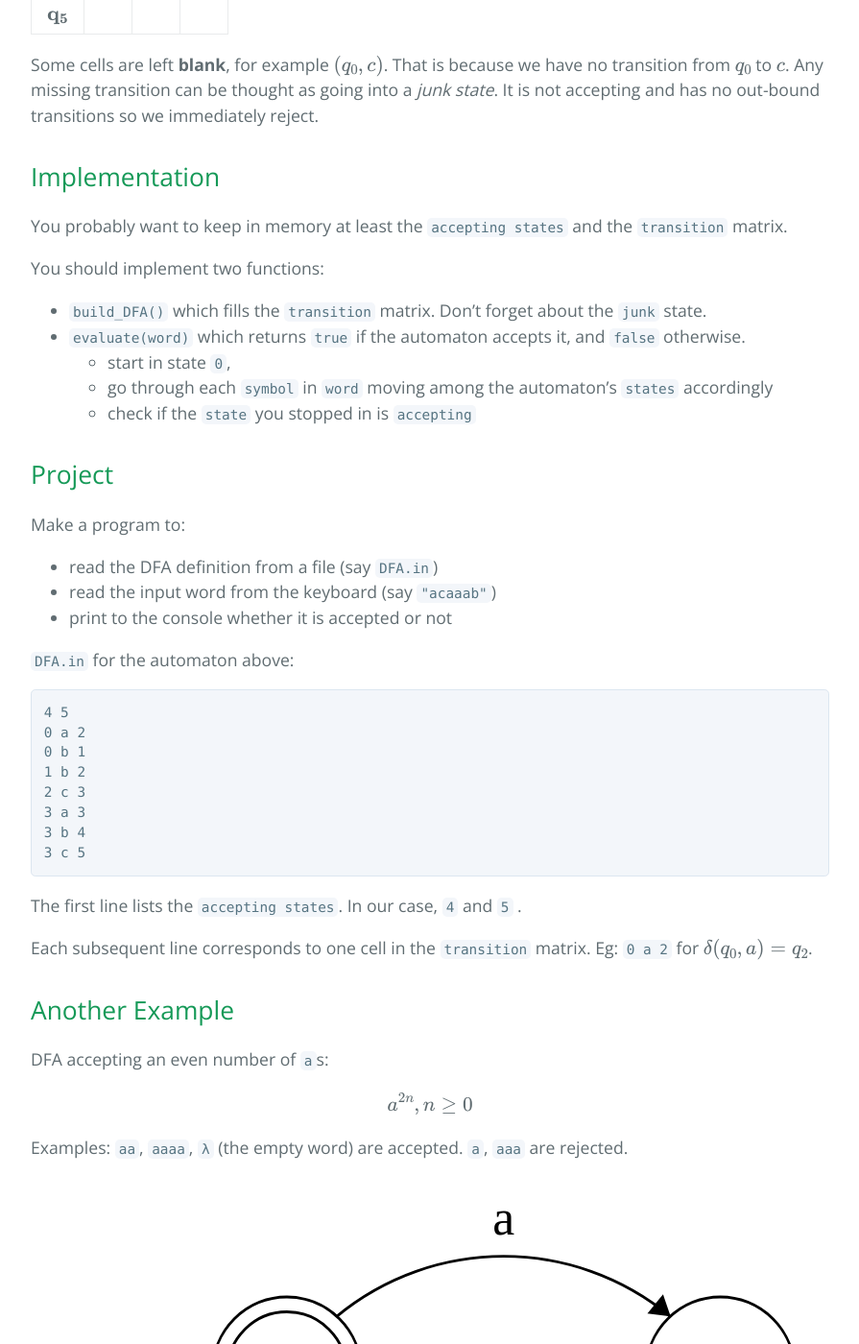
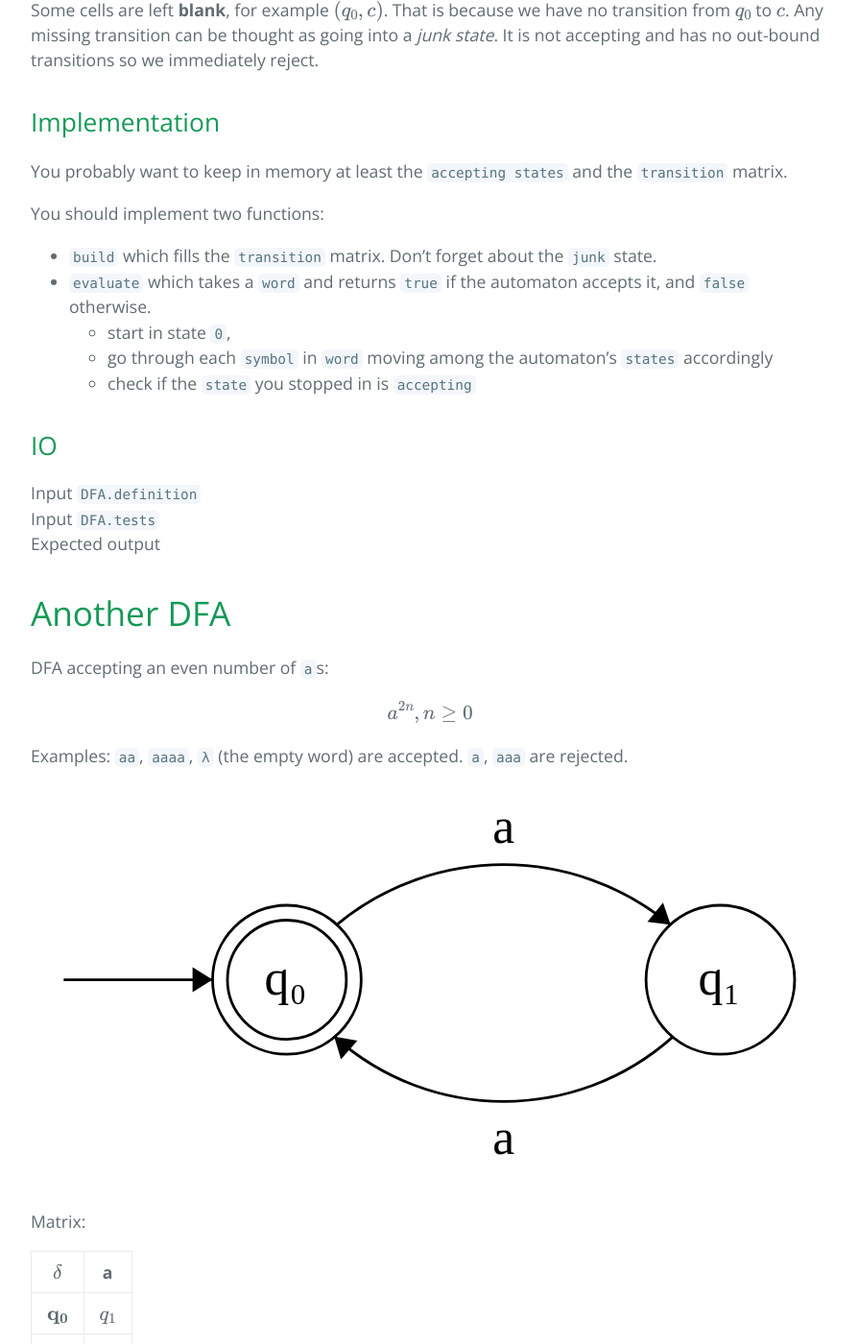
Before and after one commit to stefan-niculae/formal-labs, a Jekyll site: the page built from _posts/2017-03-02-lab1.md, in a window 1280 px wide and 1400 px high, scrolled down 2120 px. Shown: the whole window at 96% size, without its empty margins (192-1087 px from the left). Built offline with Jekyll 4.4.1, drawn with Linux system fonts in a browser that asks for light colours; formulas are drawn with MathJax 3; some of the changed text lies outside the part shown.

Commit message:
add formal IO in lab1

````diff
--- a/_layouts/post.html
+++ b/_layouts/post.html
@@ -22,6 +22,4 @@ layout: default
 </section>
 </nav>
 
-<p class="date">{{ page.date | date: '%-d %b' }}</p>
-
 {{ content }}
--- a/_posts/2017-03-02-lab1.md
+++ b/_posts/2017-03-02-lab1.md
@@ -15,7 +15,7 @@ We will build an automaton for accepting words which:
 
 Examples: `acaaab` and `bbcb` are accepted. `acaa` (non-accepting state) and `bab`(junk state) are not.
 
-# DFA
+## Configuration
 
 The automaton's diagram can look like:
 
@@ -25,7 +25,7 @@ A more compact form of describing it would be $(a\|bb)ca^n(b\|c), \ n \ge 0$
 
 ## Formal Description
 
-A DFA $A$ is a 5-tuple
+A DFA is a 5-tuple
 
 
 $$
@@ -79,22 +79,18 @@ You probably want to keep in memory at least the `accepting states` and the `tra
 
 You should implement two functions:
 
-- `build_DFA()` which fills the `transition` matrix. Don't forget about the `junk` state.
-- `evaluate(word)` which returns `true` if the automaton accepts it, and `false` otherwise.
+- `build` which fills the `transition` matrix. Don't forget about the `junk` state.
+- `evaluate` which takes a `word` and returns `true` if the automaton accepts it, and `false` otherwise.
   - start in state `0`,
   - go through each `symbol` in  `word` moving among the automaton's `states` accordingly
   - check if the `state` you stopped in is `accepting`
 
 
-## Project
 
-Make a program to:
 
-- read the DFA definition from a file (say `DFA.in`)
-- read the input word from the keyboard (say `"acaaab"`)
-- print to the console whether it is accepted or not
+## IO
 
-`DFA.in` for the automaton above:
+<details markdown="1"><summary>Input <code>DFA.definition</code></summary>
 
 ```
 4 5
@@ -107,11 +103,41 @@ Make a program to:
 3 c 5
 ```
 
-The first line lists the `accepting states`. In our case, `4` and `5` .
+The first line lists the `accepting states`. In our case, `4` and `5` . Each subsequent line corresponds to one cell in the `transition` matrix. Eg: `0 a 2` for $\delta(q_0, a)=q_2$.
 
-Each subsequent line corresponds to one cell in the `transition` matrix. Eg: `0 a 2` for $\delta(q_0, a)=q_2$.
+</details>
 
-## Another Example
+
+
+<details markdown="1"><summary>Input <code>DFA.tests</code></summary>
+
+```
+acaaab
+bbcb
+acaa
+bab
+```
+
+Each line contains one `word`  to test your automaton on.
+
+</details>
+
+
+
+<details markdown="1"><summary>Expected output</summary>
+
+```
+1
+1
+0
+0
+```
+
+Each is the output (`1` for accept, `0` for reject) of the automaton on its corresponding `word` in `DFA.tests`.
+
+</details>
+
+# Another DFA
 
 DFA accepting an even number of `a`s:
 
@@ -131,8 +157,9 @@ Matrix:
 | $\bf{q_0}$ | $q_1$ |
 | $\bf{q_1}$ | $q_0$ |
 
+## IO
 
-`DFA.in`:
+<details markdown="1"><summary>Input <code>DFA.definition</code></summary>
 
 ```
 0
@@ -140,11 +167,45 @@ Matrix:
 1 a 0
 ```
 
+Same format as above.
+
+</details>
 
 
-# NFA
 
-The first automaton becomes non-deterministic if we add the transition $\delta(q_1, b)=q_5$ (`1 b 5` in `DFA.in`). That means we can go from `q1` with `b` in either `q3` **or** `q5`.
+<details markdown="1"><summary>Input <code>DFA.tests</code></summary>
+
+```
+a
+aa
+aaa
+aaaa
+_
+```
+
+Same format as above.
+
+</details>
+
+
+
+<details markdown="1"><summary>Expected output</summary>
+
+```
+0
+1
+0
+1
+1
+```
+
+Same format as above, `_` stands for `λ`.
+
+</details>
+
+# NFA accepter
+
+The first automaton becomes non-deterministic if we add the transition $\delta(q_1, b)=q_5$. That means we can go from `q1` with `b` in either `q3` **or** `q5`.
 
 This makes the automaton accept the word `bb`.
 
@@ -155,9 +216,62 @@ This makes the automaton accept the word `bb`.
 
 
 
-# λ-NFA
 
-The first automaton becomes a λ-NFA if we add the transition $\delta(q_2, \lambda)=q_4$  (`2 _ 4` in `DFA.in`). That means we can go from `q2` with `λ` (consuming no additional symbol from the word) in `q4`.
+## IO
+
+<details markdown="1"><summary>Input <code>NFA.definition</code></summary>
+
+```
+4 5
+0 a 2
+0 b 1
+1 b 2
+1 b 5
+2 c 3
+3 a 3
+3 b 4
+3 c 5
+```
+
+Same format as above.
+
+</details>
+
+
+
+<details markdown="1"><summary>Input <code>NFA.tests</code></summary>
+
+```
+acaaab
+bbcb
+acaa
+bab
+bb
+```
+
+Same format as above.
+
+</details>
+
+
+
+<details markdown="1"><summary>Expected output</summary>
+
+```
+1
+1
+0
+0
+1
+```
+
+Same format as above.
+
+</details>
+
+# λ-NFA accepter
+
+The first automaton becomes a λ-NFA if we add the transition $\delta(q_2, \lambda)=q_4$. That means we can go from `q2` with `λ` (consuming no additional symbol from the word) in `q4`.
 
 This makes the automaton accept the word `a` ($q_0 \rightarrow q_2 \rightarrow q_4$).
 
@@ -166,3 +280,57 @@ This makes the automaton accept the word `a` ($q_0 \rightarrow q_2 \rightarrow q
 - The transition matrix $\delta$ can be extended with an additional column $\lambda$.
 - When consuming a symbol `x`, from the current state $q$, also consider states $s$  reachable by $\lambda$ ($\delta(q, \lambda) = s$)
 - Treat the situation when $\delta(q, \lambda)=s$ and $\delta(s, \lambda)=r$. That means $r$ is **also** λ-reachable from $q$.
+
+
+
+## IO
+
+<details markdown="1"><summary>Input <code>LNFA.definition</code></summary>
+
+```
+4 5
+0 a 2
+0 b 1
+1 b 2
+2 c 3
+2 _ 4
+3 a 3
+3 b 4
+3 c 5
+```
+
+Same format as above.
+
+</details>
+
+
+
+<details markdown="1"><summary>Input <code>LNFA.tests</code></summary>
+
+```
+acaaab
+bbcb
+acaa
+bab
+a
+```
+
+Same format as above.
+
+</details>
+
+
+
+<details markdown="1"><summary>Expected output</summary>
+
+```
+1
+1
+0
+0
+1
+```
+
+Same format as above.
+
+</details>
````
Also changed, not shown: other parts of _posts/2017-03-02-lab1.md (+1 -1 lines), _posts/2017-02-23-lab0.md (+1 -0 lines), index.md (+5 -1 lines), _posts/2017-03-16-lab2.md (renamed from _posts/2017-03-14-lab2.md), _posts/2017-03-30-lab3.md (renamed from _posts/2017-03-14-lab3.md).
